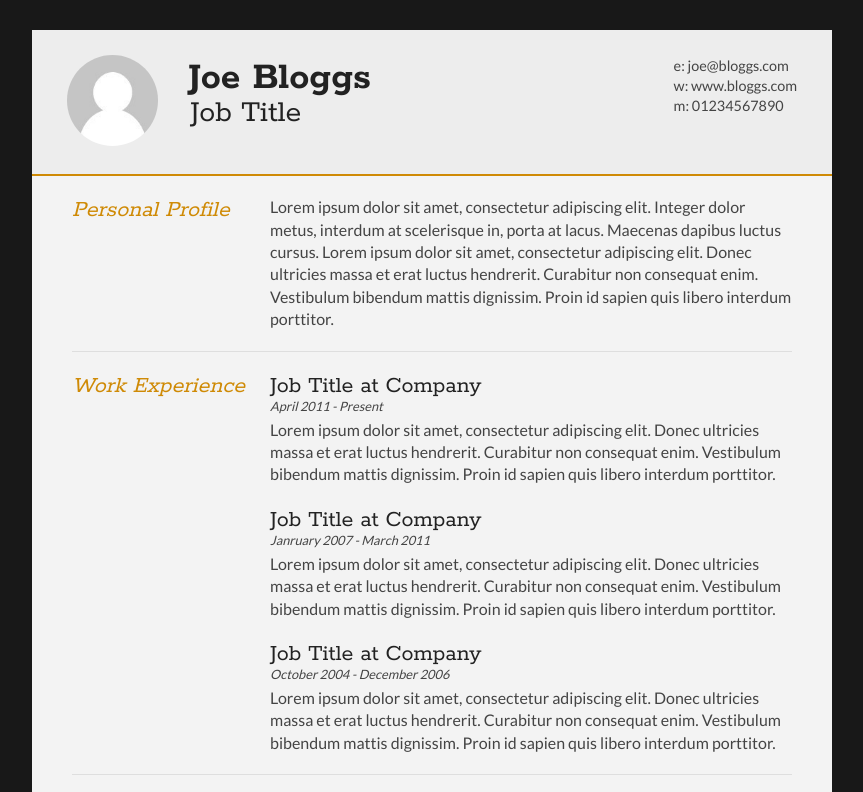
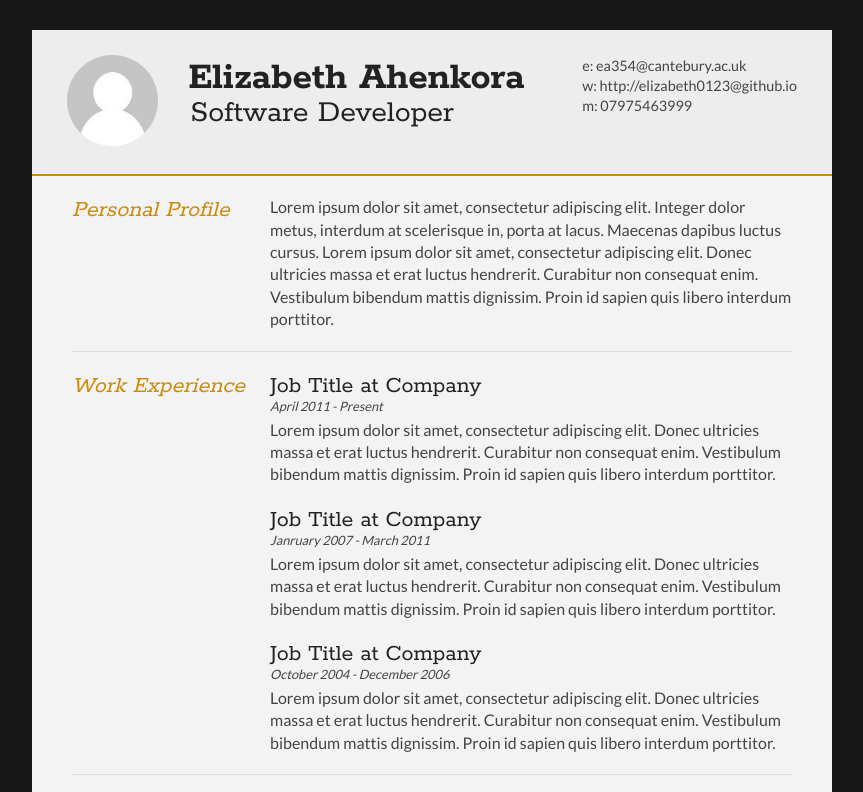
Before and after one commit to elizabeth0123/elizabeth0123.github.io, a plain HTML site: page index.html in a window 1280 px wide. Shown: the top 792 px of the page, without its empty margins (208-1071 px from the left). Drawn offline with Linux system fonts and the light colour scheme.

Commit message:
Update index.html
filled with some of my details

```diff
--- a/index.html
+++ b/index.html
@@ -1,10 +1,10 @@
 <!DOCTYPE html>
 <html>
 <head>
-<title>Joe Bloggs - Curriculum Vitae</title>
+<title>Elizabeth Ahenkora - Curriculum Vitae</title>
 
 <meta name="viewport" content="width=device-width"/>
-<meta name="description" content="The Curriculum Vitae of Joe Bloggs."/>
+<meta name="description" content="The Curriculum Vitae of Elizabeth Ahenkora."/>
 <meta charset="UTF-8">
 
 <link type="text/css" rel="stylesheet" href="style.css">
@@ -19,15 +19,15 @@
 		</div>
 
 		<div id="name">
-			<h1 class="quickFade delayTwo">Joe Bloggs</h1>
-			<h2 class="quickFade delayThree">Job Title</h2>
+			<h1 class="quickFade delayTwo">Elizabeth Ahenkora</h1>
+			<h2 class="quickFade delayThree">Software Developer</h2>
 		</div>
 
 		<div id="contactDetails" class="quickFade delayFour">
 			<ul>
-				<li>e: <a href="mailto:joe@bloggs.com" target="_blank">joe@bloggs.com</a></li>
-				<li>w: <a href="http://www.bloggs.com">www.bloggs.com</a></li>
-				<li>m: 01234567890</li>
+				<li>e: <a href="mailto:ea354@canterbury.ac.uk" target="_blank">ea354@cantebury.ac.uk</a></li>
+				<li>w: <a href="http://elizabeth0123.github.io">http://elizabeth0123@github.io</a></li>
+				<li>m: 07975463999</li>
 			</ul>
 		</div>
 		<div class="clear"></div>
```
